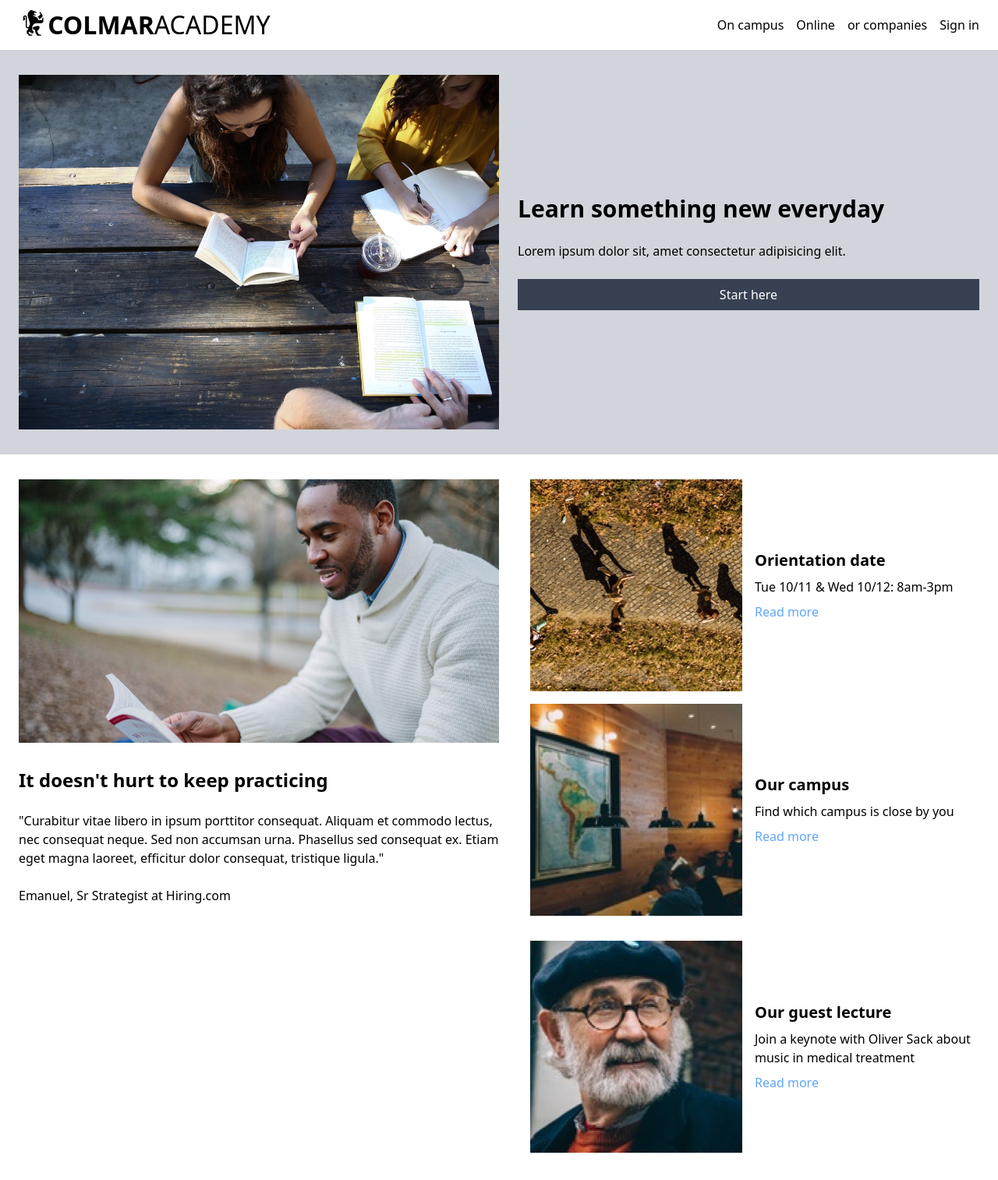
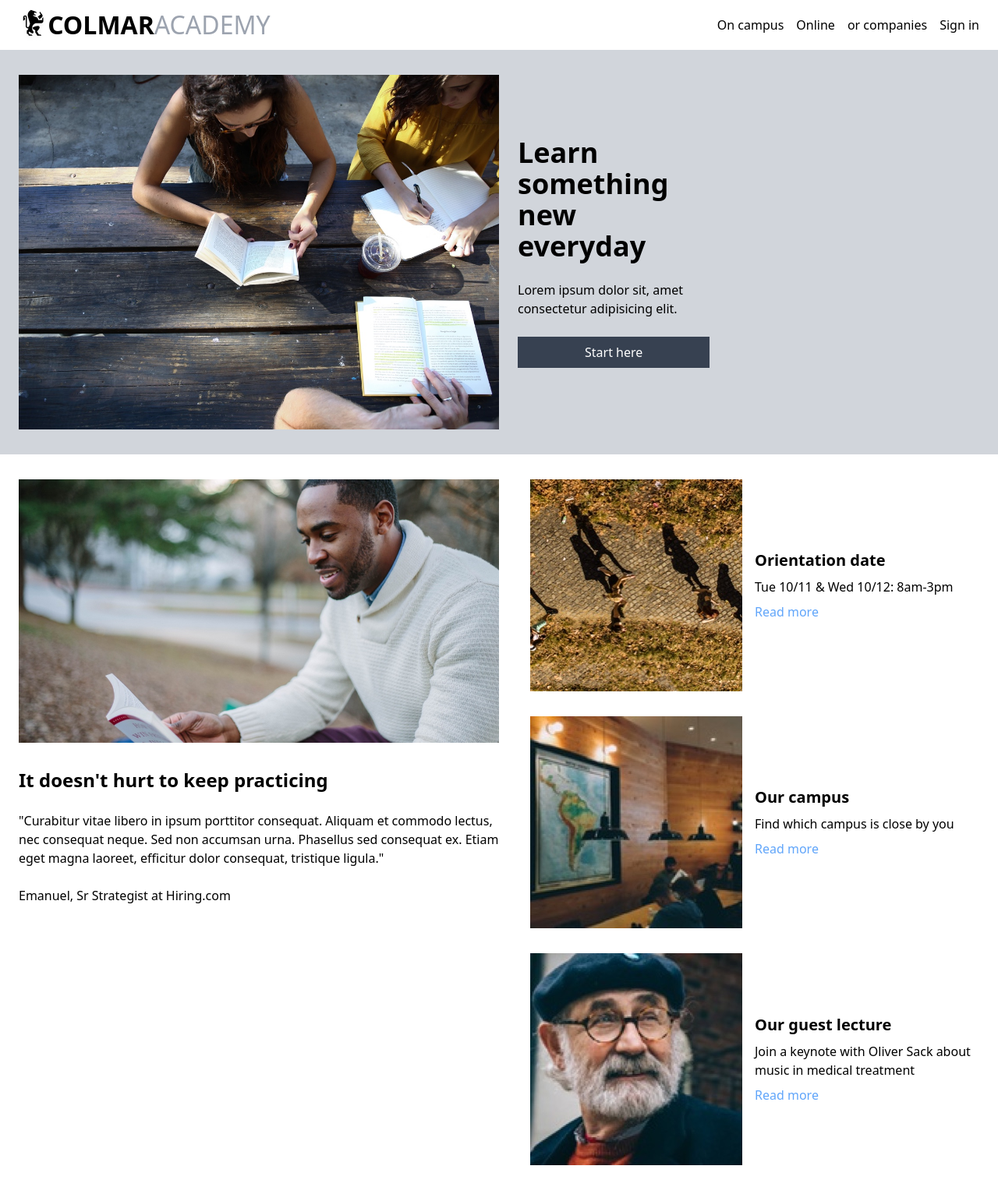
Before and after one commit to CtrlAltDelights/24-Tib-colmar, a plain HTML site: page index.html in a window 1280 px wide. Shown: the top 1514 px of the page at 78% size. Drawn offline with nearby package versions, Linux system fonts and the light colour scheme.

Commit message:
feat(file) debug last attempt

```diff
--- a/index.html
+++ b/index.html
@@ -12,7 +12,9 @@
         <div>
           <img class="h-11" src="/images/ic-logo.svg" alt="ic-logo" />
         </div>
-        <span class="font-semibold">COLMAR</span>ACADEMY
+        <p class="font-semibold text-[32px]">
+          COLMAR<span class="text-gray-400 font-normal">ACADEMY</span>
+        </p>
       </div>
       <nav>
         <ul class="flex gap-4">
@@ -25,18 +27,18 @@
     </header>
     <main>
       <section class="bg-gray-300 px-6 py-8 grid grid-cols-1 lg:grid-cols-2">
-        <div><img src="images/banner.jpg" alt="" /></div>
-        <div class="ml-6 flex flex-col justify-center">
-          <h2 class="text-3xl font-bold mb-6">Learn something new everyday</h2>
+        <div class=""><img src="images/banner.jpg" alt="" /></div>
+        <div class="w-[40%] ml-6 flex flex-col justify-center pr-0">
+          <h2 class="text-4xl font-bold mb-6">Learn something new everyday</h2>
           <p class="mb-6">
             Lorem ipsum dolor sit, amet consectetur adipisicing elit.
           </p>
-          <button class="bg-gray-700 text-white px-16 py-2">Start here</button>
+          <button class="bg-gray-700 text-white px-6 py-2">Start here</button>
         </div>
       </section>
       <section class="grid-cols-1 lg:grid flex pl-6 py-8">
         <div class="flex flex-col md:flex-row">
-          <article class="w-full md:w-1/2 hidden md:block">
+          <article class="w-full size[60%] md:w-1/2 hidden md:block">
             <img
               class="mb-8"
               src="images/information-main.jpg"
@@ -53,8 +55,8 @@
             </p>
             <p class="">Emanuel, Sr Strategist at Hiring.com</p>
           </article>
-          <aside class="ml-6 mt-0 size[50%] w-full md:w-1/2">
-            <div class="flex px-4">
+          <aside class="ml-6 size[40%] w-full md:w-1/2">
+            <div class="flex px-4 mb-4">
               <img
                 class=""
                 src="images/information-orientation.jpg"
@@ -101,7 +103,7 @@
       <section class="bg-gray-300 px-[72px] py-8">
         <h2 class="text-3xl font-bold text-center mb-8">Start learning</h2>
         <article class="grid grid-cols-1 lg:grid-cols-3 space-x-4 space-y-3">
-          <div class="bg-gray-100 ml-4">
+          <div class="bg-gray-100">
             <img
               class="mb-4 h-auto"
               src="images/course-software.jpg"
@@ -211,6 +213,7 @@
         </div>
       </section>
     </main>
+    <hr />
     <footer class="flex justify-between mx-6 mb-9">
       <p>&copy; 2016 Colmar Academy. All rights reserved</p>
       <p class="hidden md:block">Term Privacy</p>
```
